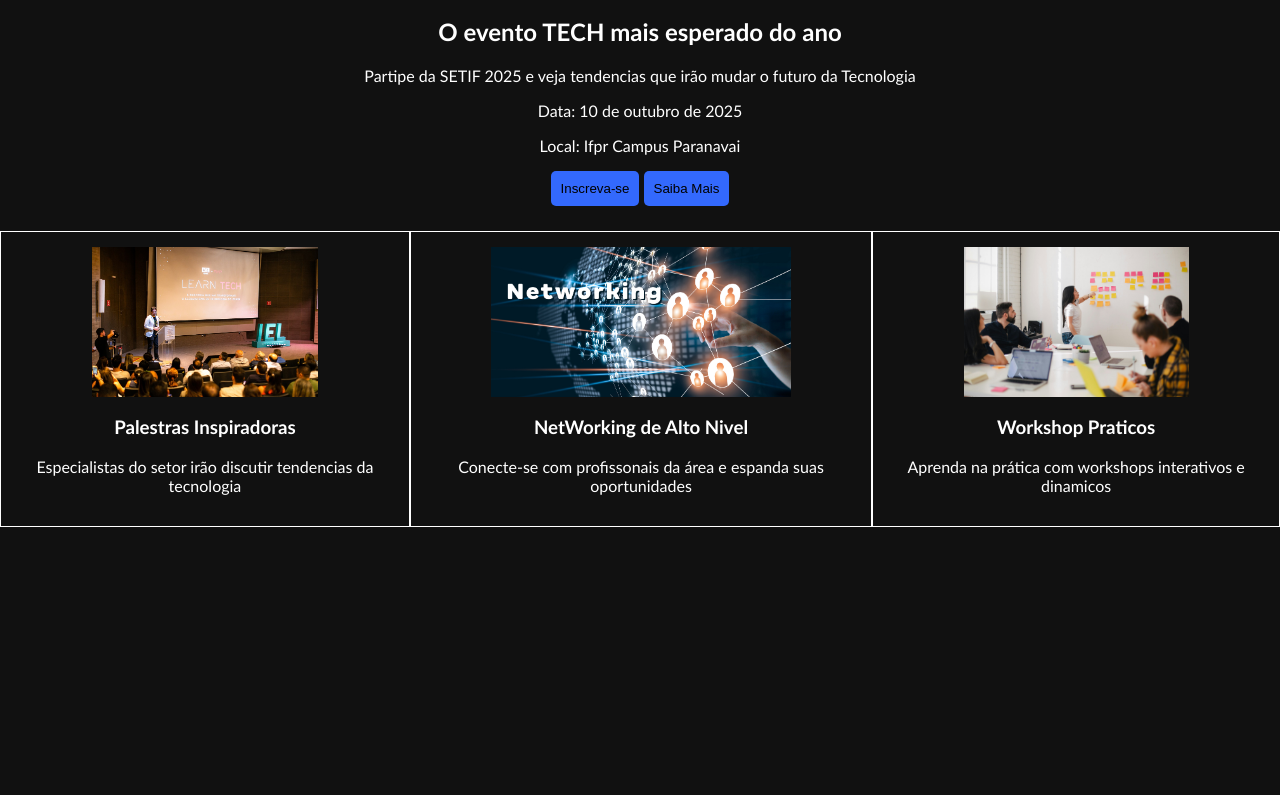
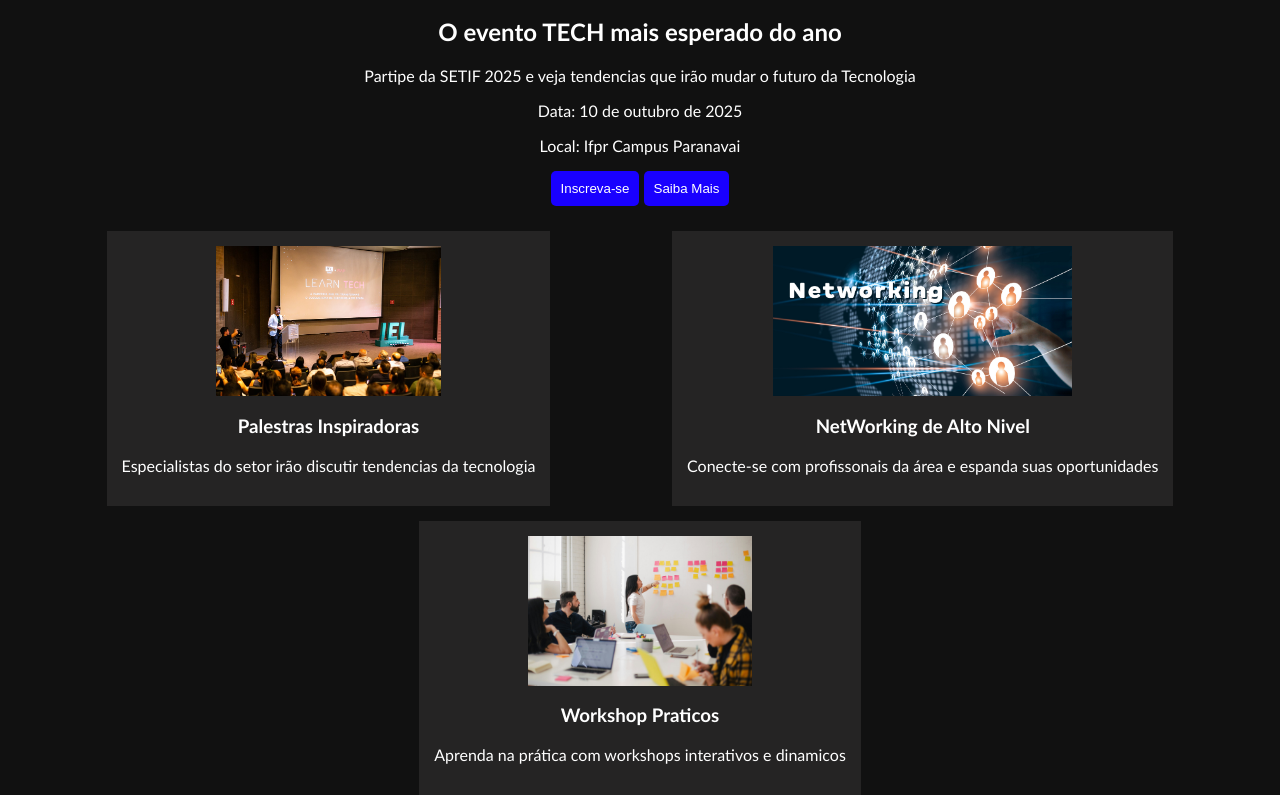
Before and after one commit to joaomarcosp-souza/PW, a plain HTML site: page TechConf/index.html in a window 1280 px wide. Shown: the part 510-1305 px from the top of the page. Before the commit the page ends 1037 px from the top, so only its background shows below. Drawn offline with Linux system fonts and the light colour scheme.

Commit message:
Add files via upload

```diff
--- a/TechConf/style.css
+++ b/TechConf/style.css
@@ -24,26 +24,30 @@ img {
 }
 
 .buttons {
+    color: #fff;
     padding: 10px;
     border: 0;
     border-radius: 5px;
-    background: #3369fd;
+    background: #1900ff;
+    cursor: pointer;
 }
 
 .buttons:hover {
-    cursor: pointer;
+    background: #1900ff81;
 }
 
 .cards {
-    cursor: pointer;
+    gap: 15px;
     display: flex;
     align-items: flex-start;
+    flex-wrap: wrap;
     justify-content: space-evenly;
 }
 
 .card-info {
+    cursor: pointer;
+    background-color: #5a575748;
     padding: 15px;
-    border: 0.5px solid #fff;
     text-align: center;
 }
 
```
